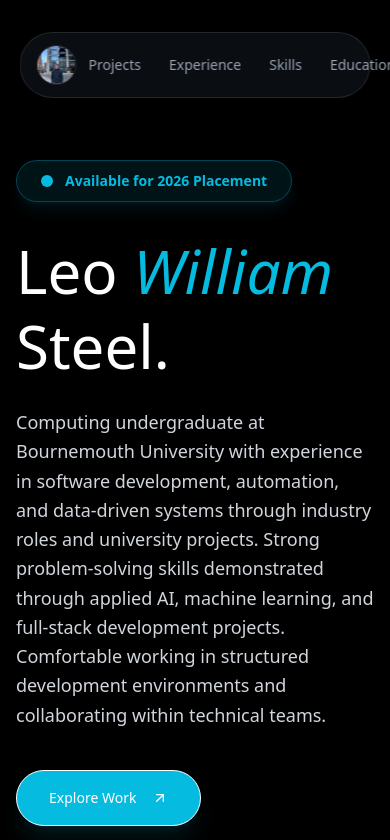
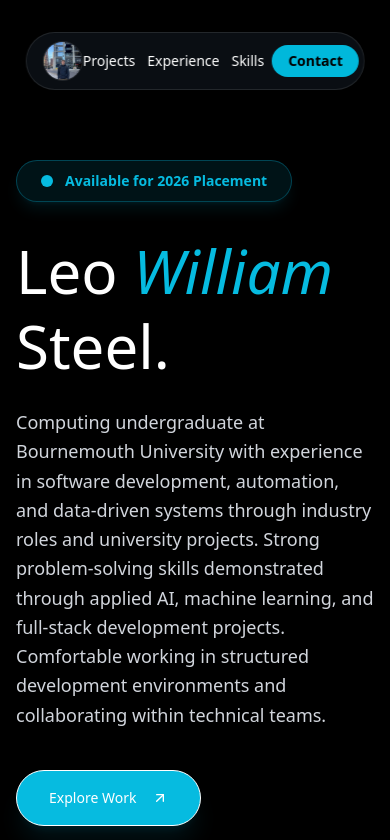
Before and after one commit to realsteel1770/Portfolio-Builder, a React (Vite) app: page / in a window 390 px wide. Shown: the top 840 px of the page. Built offline with nearby package versions, Linux system fonts and the light colour scheme.

Commit message:
fix: improve mobile responsiveness for navbar and project modals

```diff
--- a/client/src/pages/home.jsx
+++ b/client/src/pages/home.jsx
@@ -215,33 +215,29 @@ export default function HomePage() {
     <div className="min-h-screen text-white bg-black selection:bg-primary/30">
 
       {/* NAVIGATION BAR */}
-      <header className="fixed top-8 left-1/2 -translate-x-1/2 z-50 w-[90%] max-w-3xl">
-        <nav className="glass px-4 py-3 flex items-center justify-between rounded-full border border-white/5 bg-white/5 backdrop-blur-md">
-          <a href="#top" className="h-10 w-10 rounded-full overflow-hidden border border-white/10 flex-shrink-0 transition-transform hover:scale-105">
-            <img src="/profile pic.JPG"
-            alt="Profile"
-            className="w-full h-full object-cover" />
-          </a>
+      {/* NAVIGATION BAR */}
+<header className="fixed top-8 left-1/2 -translate-x-1/2 z-50 w-[95%] max-w-2xl px-4">
+  <nav className="glass px-4 py-2 flex items-center justify-between rounded-full border border-white/5 bg-white/10 backdrop-blur-lg">
 
-          <div className="flex gap-1 md:gap-3">
-            {navItems.map((item) => (
-              <a
-                key={item.id}
-                href={`#${item.id}`}
-                className={`px-3 md:px-4 py-2 rounded-full text-sm font-medium transition-all ${
-                  active === item.id ? "bg-white/10 text-white" : "text-gray-400 hover:text-white"
-                }`}
-              >
-                {item.label}
-              </a>
-            ))}
-          </div>
+    {/* Profile Picture */}
+    <a href="#top" className="h-10 w-10 rounded-full overflow-hidden border border-white/10 flex-shrink-0 transition-transform hover:scale-105">
+      <img src="/profile pic.JPG" alt="Profile" className="w-full h-full object-cover" />
+    </a>
 
-          <Button asChild className="hidden sm:flex rounded-full px-6 h-10 shadow-lg shadow-primary/20">
-            <a href={`mailto:${PROFILE.email}`}>Contact</a>
-          </Button>
-        </nav>
-      </header>
+    {/* Links - Hidden on very small screens, or wrapping */}
+    <div className="flex items-center gap-3 sm:gap-6 text-sm font-medium">
+      <a href="#projects" className="hover:text-cyan-400 transition-colors">Projects</a>
+      <a href="#experience" className="hover:text-cyan-400 transition-colors">Experience</a>
+      <a href="#skills" className="hover:text-cyan-400 transition-colors">Skills</a>
+      <a href="#education" className="hidden sm:block hover:text-cyan-400 transition-colors">Education</a>
+    </div>
+
+    {/* Contact Button */}
+    <a href="#contact" className="bg-cyan-500 hover:bg-cyan-400 text-black px-4 py-1.5 rounded-full text-sm font-bold transition-all ml-2">
+      Contact
+    </a>
+  </nav>
+</header>
 
       <main className="pt-40 max-w-5xl mx-auto px-4 pb-20">
 
--- a/index.html
+++ b/index.html
@@ -2,7 +2,7 @@
 <html lang="en">
   <head>
     <meta charset="UTF-8" />
-    <meta name="viewport" content="width=device-width, initial-scale=1.0, maximum-scale=1" />
+    <meta name="viewport" content="width=device-width, initial-scale=1.0, maximum-scale=1.0, user-scalable=no">
 
     <title>Leo Steel | Computing Portfolio</title>
 
```
